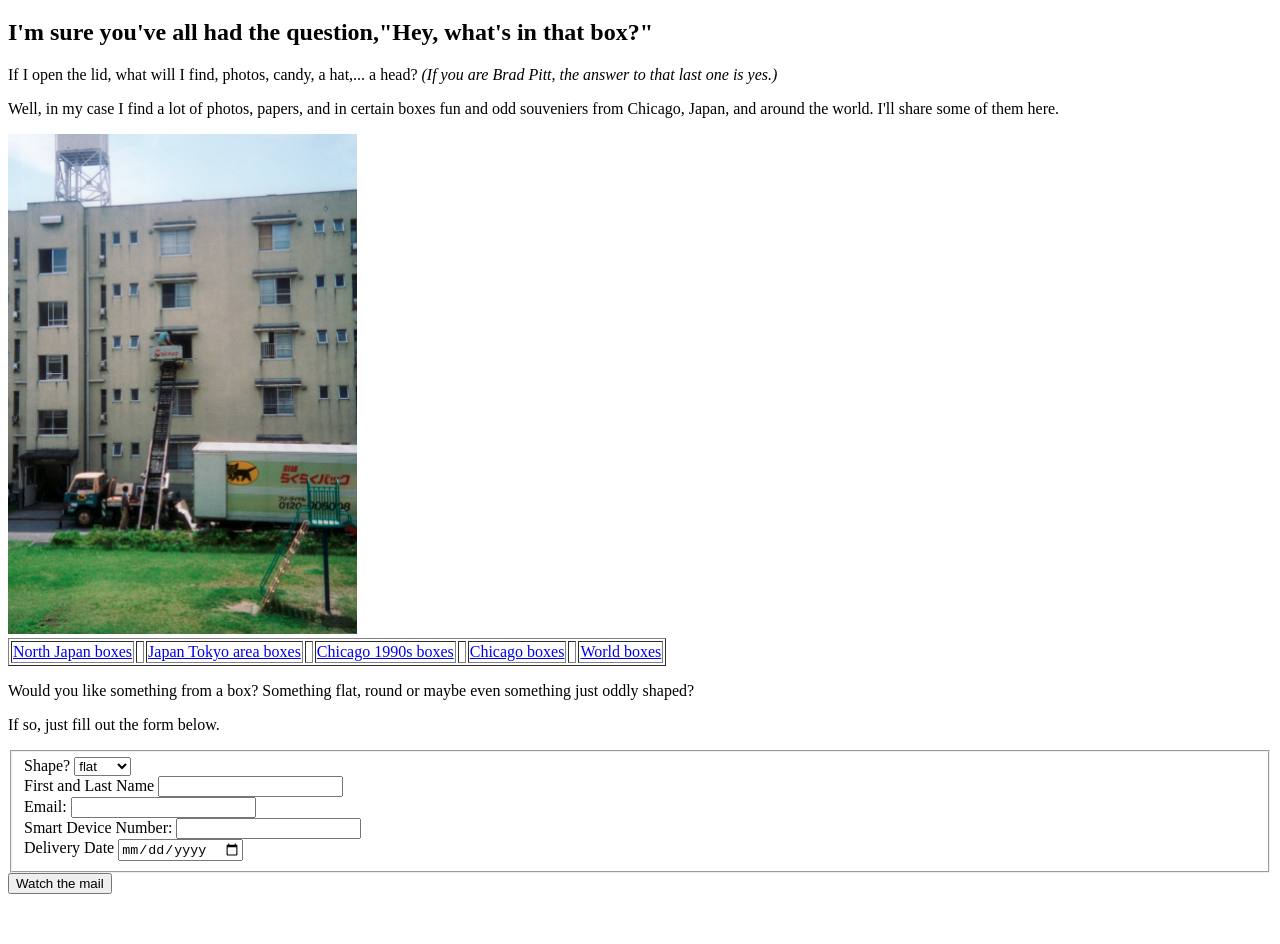
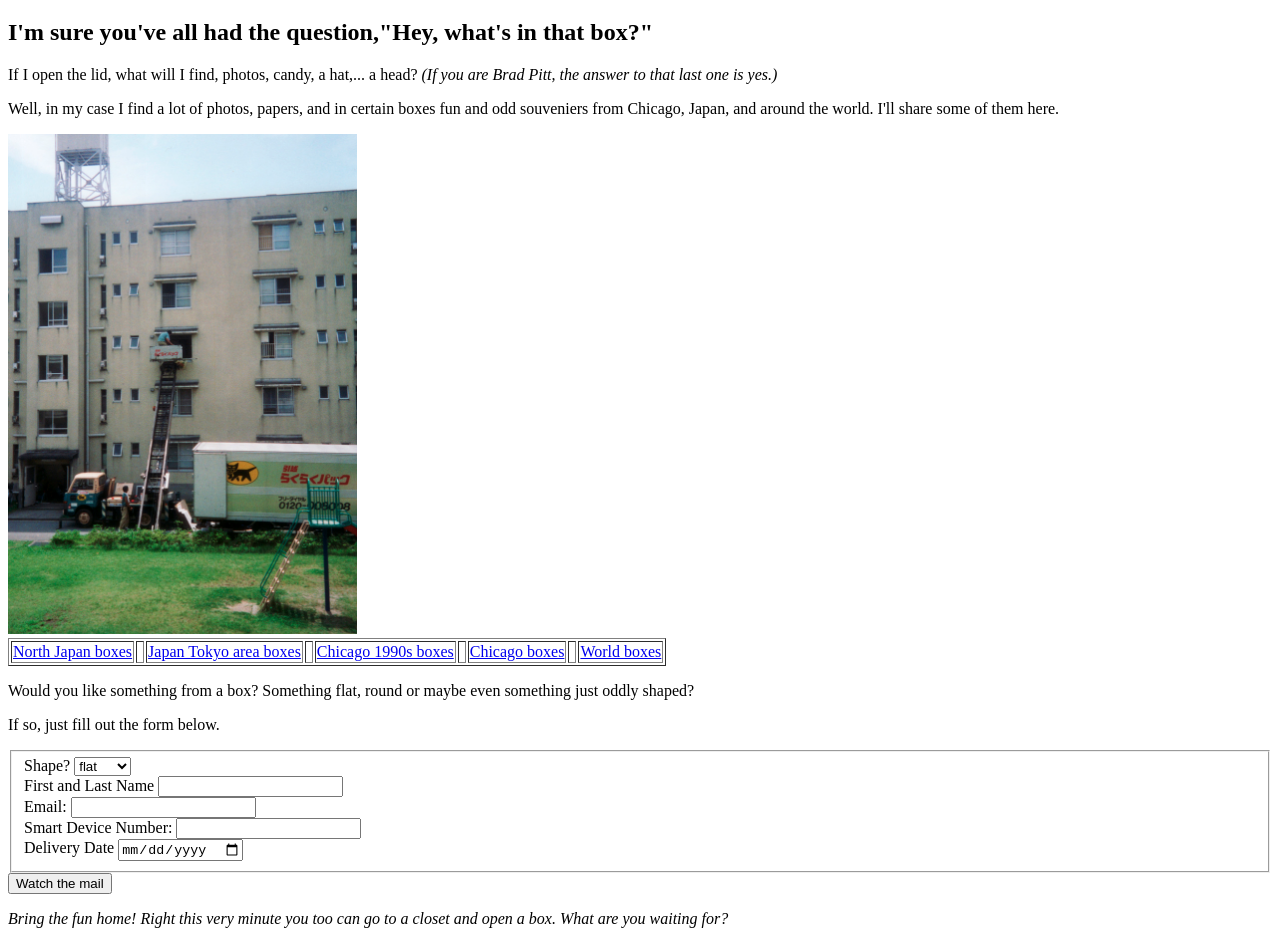
Before and after one commit to alexstevenson19/alexstevenson19.github.io, a plain HTML site: page tib_html/tib-index.html in a window 1280 px wide. Shown: the part 61-1005 px from the top of the page. Before the commit the page ends 963 px from the top, so only its background shows below. Drawn offline with Linux system fonts and the light colour scheme.

Commit message:
Add footer to bottom of all pages

```diff
--- a/tib_html/tib-index.html
+++ b/tib_html/tib-index.html
@@ -71,5 +71,10 @@
 	</form>
 </section>
 
+<footer>
+	<p>
+	<em>Bring the fun home! Right this very minute you too can go to a closet and open a box. What are you waiting for?</em>
+	</p>
+</footer>
 </body>
 </html>
```
Also changed, not shown: tib_html/tib-chicago_00.html (+5 -0 lines), tib_html/tib-chicago_90.html (+6 -0 lines), tib_html/tib-japan_north.html (+6 -0 lines), tib_html/tib-japan_tokyo.html (+6 -0 lines), tib_html/tib-world.html (+6 -0 lines).
